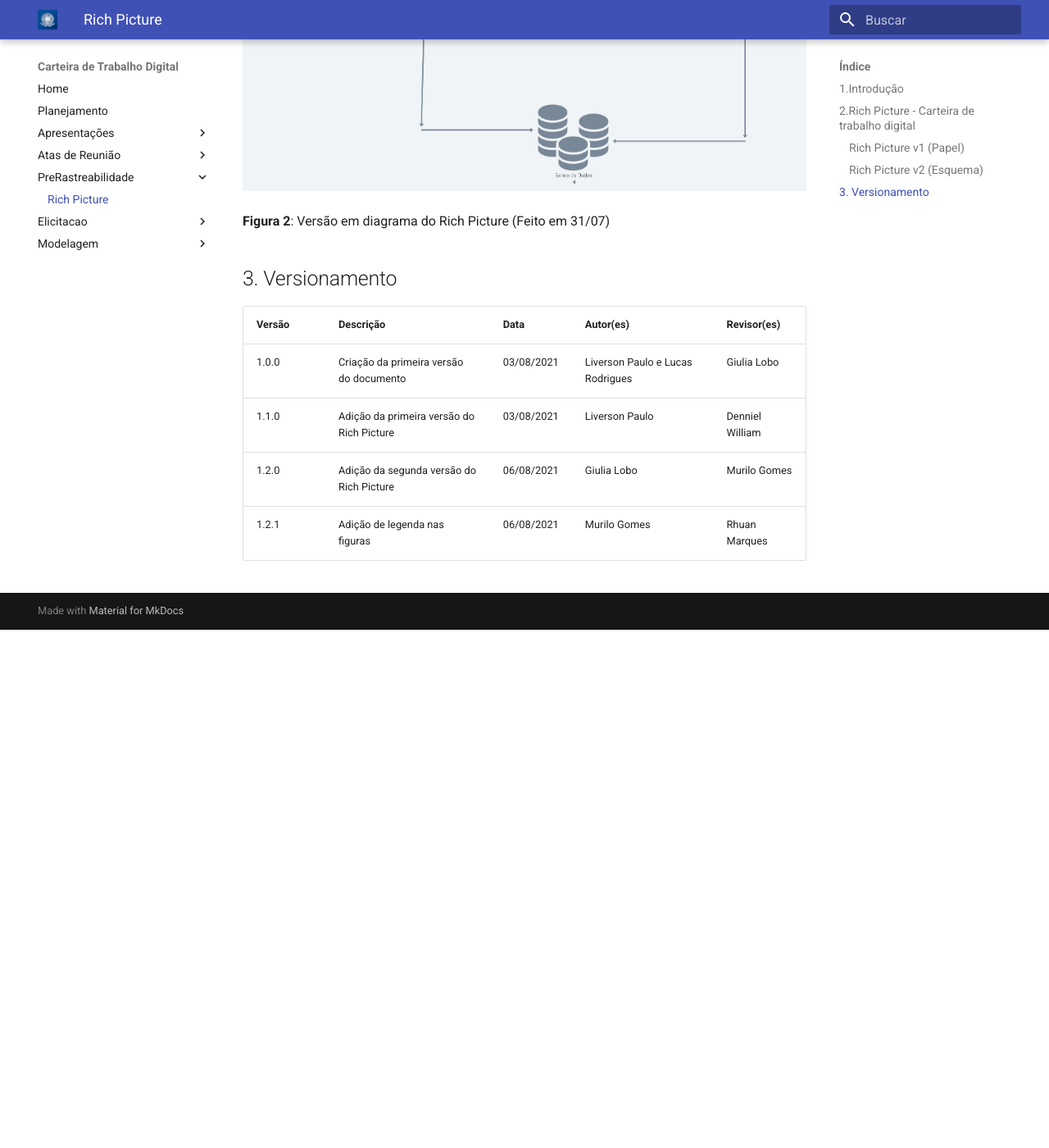
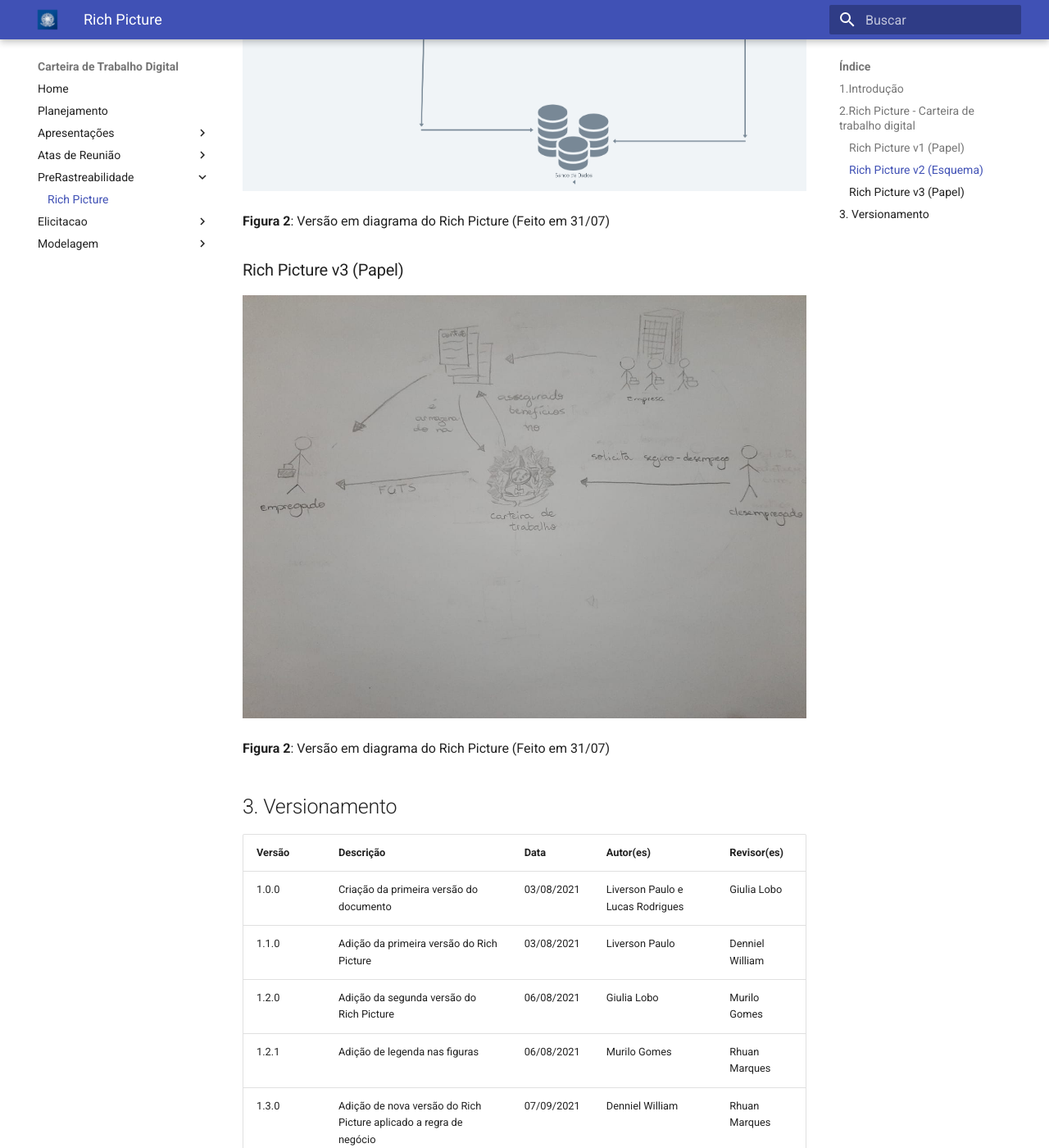
Before and after one commit to Requisitos-de-Software/2021.1-CarteiradeTrabalhoDigital, an MkDocs documentation site: the page built from docs/PreRastreabilidade/richPicture.md, in a window 1280 px wide and 1400 px high, scrolled down 1429 px. Shown: the whole window at 82% size. Built offline with MkDocs 1.6.1 and Material for MkDocs 9.7.7, drawn with Linux system fonts in a browser that asks for light colours; before the commit the page ends 2197 px from its top, so only the background shows below that.

Commit message:
nova versao do rich picture com regra de negocio

```diff
--- a/docs/PreRastreabilidade/richPicture.md
+++ b/docs/PreRastreabilidade/richPicture.md
@@ -18,6 +18,13 @@
 
 **Figura 2**: Versão em diagrama do Rich Picture (Feito em 31/07)
 
+### Rich Picture v3 (Papel)
+
+
+![Rich Picture](../assets/richPicturev3.jpeg)
+
+**Figura 2**: Versão em diagrama do Rich Picture (Feito em 31/07)
+
 
 ## 3. Versionamento
 
@@ -27,3 +34,4 @@
 | 1.1.0  | Adição da primeira versão do Rich Picture | 03/08/2021 | Liverson Paulo                   | Denniel William |
 | 1.2.0  | Adição da segunda versão do Rich Picture  | 06/08/2021 | Giulia Lobo                      | Murilo Gomes    |
 | 1.2.1  | Adição de legenda nas figuras             | 06/08/2021 | Murilo Gomes                     | Rhuan Marques   |
+| 1.3.0  | Adição de nova versão do Rich Picture aplicado a regra de negócio  | 07/09/2021 | Denniel William | Rhuan Marques   |
```
Also changed, not shown: docs/assets/richPicturev3.jpeg (added).
